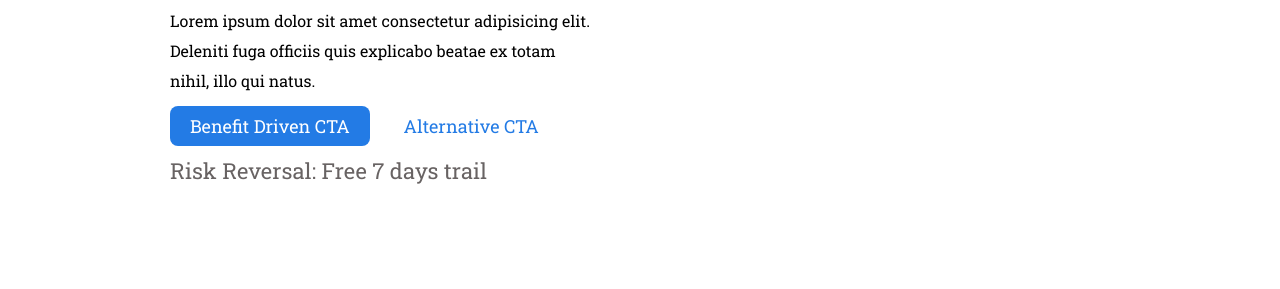
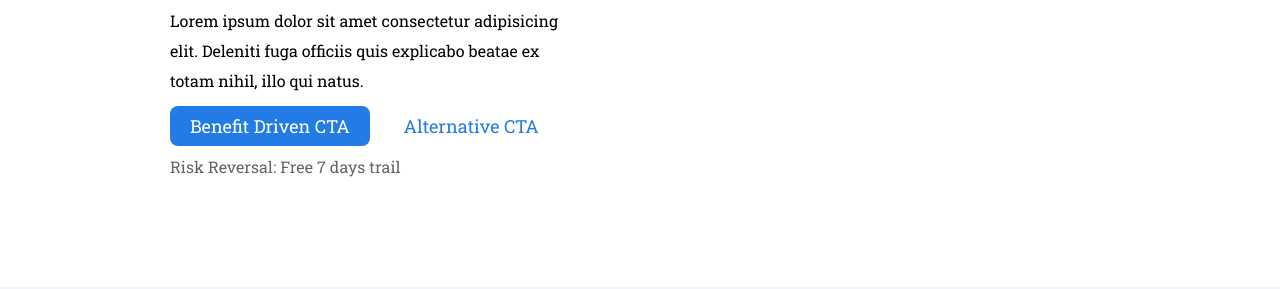
Before and after one commit to 958nabil/ssm_314_webflow-by-nabil, a plain HTML site: page index.html in a window 1280 px wide. Shown: the part 410-699 px from the top of the page. Drawn offline with Linux system fonts and the light colour scheme.

Commit message:
Add files via upload

```diff
--- a/css/style.css
+++ b/css/style.css
@@ -85,17 +85,18 @@ img{
 	margin-bottom: 10px;
 	text-align: left;
 }
-p{
-    font-size: 16px;
-    font-family: Roboto Slab;
-    line-height: 30px;
+p {
+	font-family: Roboto Slab;
+	font-size: 16px;
+	line-height: 30px;
+	padding-right: 35px;
 }
 .content a{}
-.content span{
-    display: inline-block;
-    color: #686363;
-    font-size: 22px;
-    font-family: Roboto Slab;
+.content span {
+	display: inline-block;
+	color: #686363;
+	font-size: 16px;
+	font-family: Roboto Slab;
 }
 
 .button {
@@ -321,7 +322,7 @@ h4 {
 .content1 span {
 	display: inline-block;
 	color: #e8e3e3;
-	font-size: 22px;
+	font-size: 16px;
 	font-family: Roboto Slab;
 }
 
```
